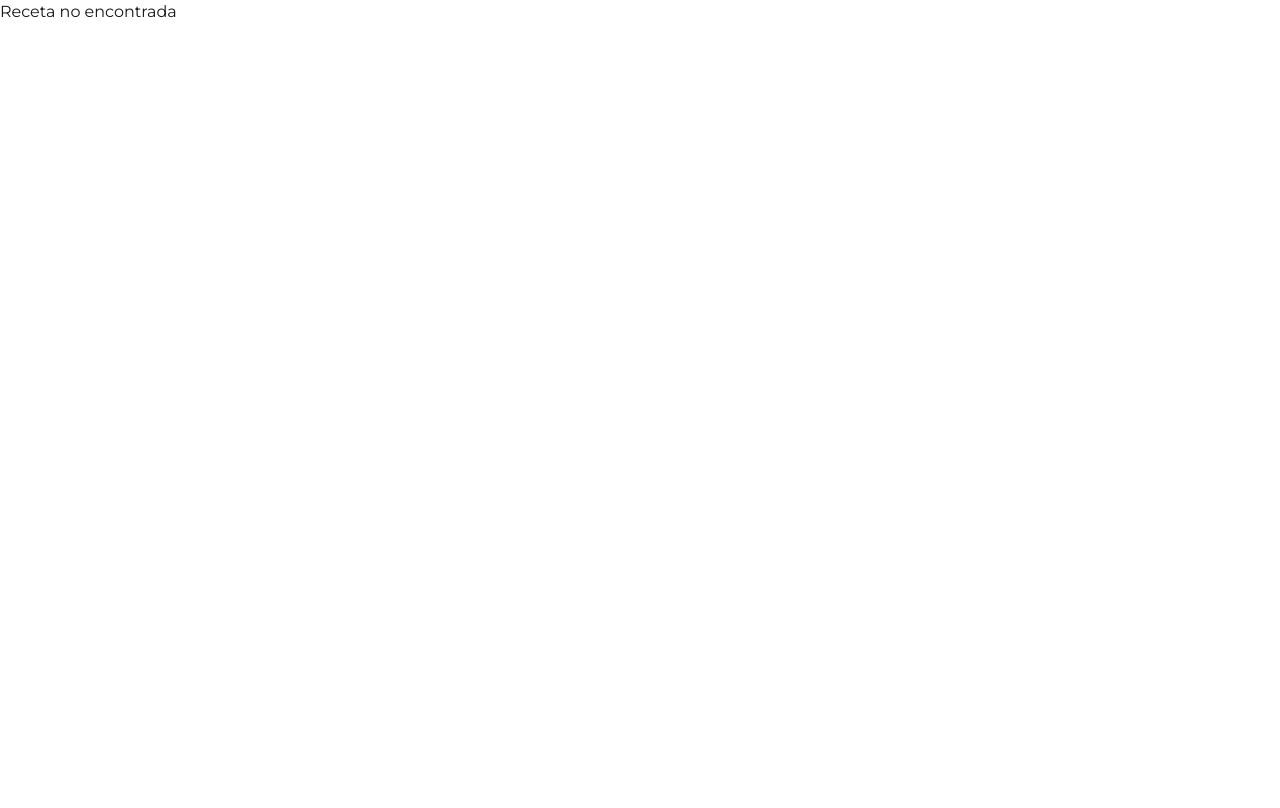
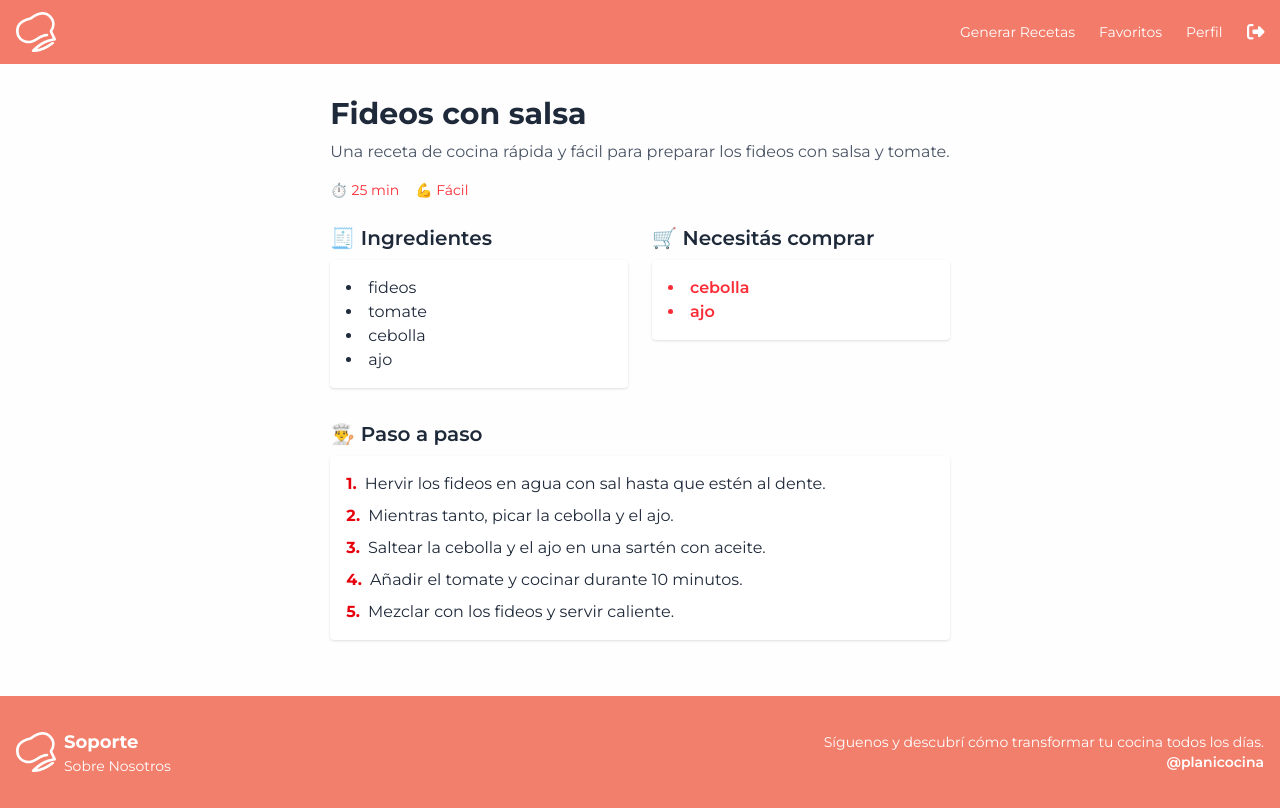
Before and after one commit to adigio/cuoco-ui, a Next.js app: page /recipe/1 in a window 1280 px wide. Built offline with nearby package versions, Linux system fonts and the light colour scheme.

Commit message:
PC-51 avances pantalla descripcion

```diff
--- a/src/app/(generator)/recipe/[id]/page.jsx
+++ b/src/app/(generator)/recipe/[id]/page.jsx
@@ -1,40 +1,65 @@
-// pages/recipe/[id].jsx
-"use client";
-import React from "react";
+import NavbarHome from '@/components/navbars/NavbarHome';
 import { getRecipeById } from '@/services/recipeService';
-import { useRouter } from 'next/navigation';
-import { useEffect, useState } from 'react';
+import Footer from '@/components/landing/Footer';
+import React from 'react';
 
-export default function RecipeDetailsPage() {
-    const router = useRouter();
-    const { id } = router.query;
-    const [recipe, setRecipe] = useState (null);
-    const [loading, setLoading] = useState(true);
+export default async function RecipePage({ params }) {
+  const recipe = await getRecipeById(params.id);
+  if (!recipe) return <p>Receta no encontrada</p>;
 
-    useEffect(() => {
-        if (!id || Array.isArray(id)) return; // Evita cargar si el id no está disponible
+  return (
+    <div className="flex flex-col min-h-screen bg-[#fefefe]">
+          <NavbarHome />
+    <div className="max-w-4xl mx-auto px-4 py-8 text-gray-800">
+      <h1 className="text-3xl font-bold mb-2">{recipe.name}</h1>
+      <p className="text-gray-600 mb-4">{recipe.subtitle}</p>
 
-        const fetchRecipe = async () => {
-            const data = await getRecipeById(id);
-            setRecipe(data);
-            setLoading(false);
-        };
+      <div className="flex items-center gap-4 text-sm text-red-500 mb-6">
+        <span>⏱️ {recipe.preparationTime} min</span>
+        <span>💪 {recipe.difficulty}</span>
+      </div>
 
-        fetchRecipe();
-    }, [id]);
+      <div className="grid md:grid-cols-2 gap-6 mb-8">
+        <div>
+          <h2 className="text-xl font-semibold mb-2">🧾 Ingredientes</h2>
+          <div className="bg-white p-4 rounded shadow">
+            <ul className="list-disc list-inside">
+              {recipe.ingredients.map((item, i) => (
+                <li key={i}>{item}</li>
+              ))}
+            </ul>
+          </div>
+        </div>
 
-    if (loading) return <p>Cargando receta...</p>;
-    if (!recipe) return <p>Receta no encontrada</p>;
+        <div>
+          <h2 className="text-xl font-semibold mb-2">🛒 Necesitás comprar</h2>
+          <div className="bg-white p-4 rounded shadow">
+            {recipe.missingIngredients.length === 0 ? (
+              <p className="text-green-600">¡Tenés todo para cocinar! 👏</p>
+            ) : (
+              <ul className="list-disc list-inside text-red-500 font-semibold">
+                {recipe.missingIngredients.map((item, i) => (
+                  <li key={i}>{item}</li>
+                ))}
+              </ul>
+            )}
+          </div>
+        </div>
+      </div>
 
-    return (
-        <div>
-            <h1>{recipe.title}</h1>
-            <h2>Paso a paso:</h2>
-            <ol>
-                {recipe.steps.map((step, index) => (
-                    <li key={index}>{step}</li>
-                ))}
-            </ol>
+      <div>
+        <h2 className="text-xl font-semibold mb-2">👨‍🍳 Paso a paso</h2>
+        <div className="bg-white p-4 rounded shadow space-y-2">
+          {recipe.instructions.map((step, index) => (
+            <div key={index} className="flex gap-2 items-start">
+              <div className="text-red-600 font-bold">{index + 1}.</div>
+              <p>{step}</p>
+            </div>
+          ))}
         </div>
-    );
+      </div>
+    </div>
+      <Footer />
+    </div>
+  );
 }
--- a/src/components/RecipeFilters.jsx
+++ b/src/components/RecipeFilters.jsx
@@ -54,6 +54,7 @@ export default function RecipeFilters({ onSubmit }) {
 
     try{
       setLoading(true);
+      console.log(informationRecipe);
       const generatedRecipes = await generateRecipes(informationRecipe);
       setFilteredRecipes(generatedRecipes);
 
--- a/src/components/navbars/NavbarHome.jsx
+++ b/src/components/navbars/NavbarHome.jsx
@@ -1,4 +1,5 @@
 // components/Navbar.js
+"use client";
 import { FontAwesomeIcon } from '@fortawesome/react-fontawesome';
 import { faRightFromBracket } from '@fortawesome/free-solid-svg-icons';
 import Link from 'next/link';
--- a/src/services/recipeService.ts
+++ b/src/services/recipeService.ts
@@ -156,7 +156,7 @@ const mockRecipes = [
 export const getRecipeById = async (id) => {
   return new Promise((resolve) => {
     setTimeout(() => {
-      const recipe = mockRecipes.find((r) => r.id === id);
+      const recipe = mockRecipes.find((r) => r.id == id);
       resolve(recipe || null);
     }, 500);
   });
```
